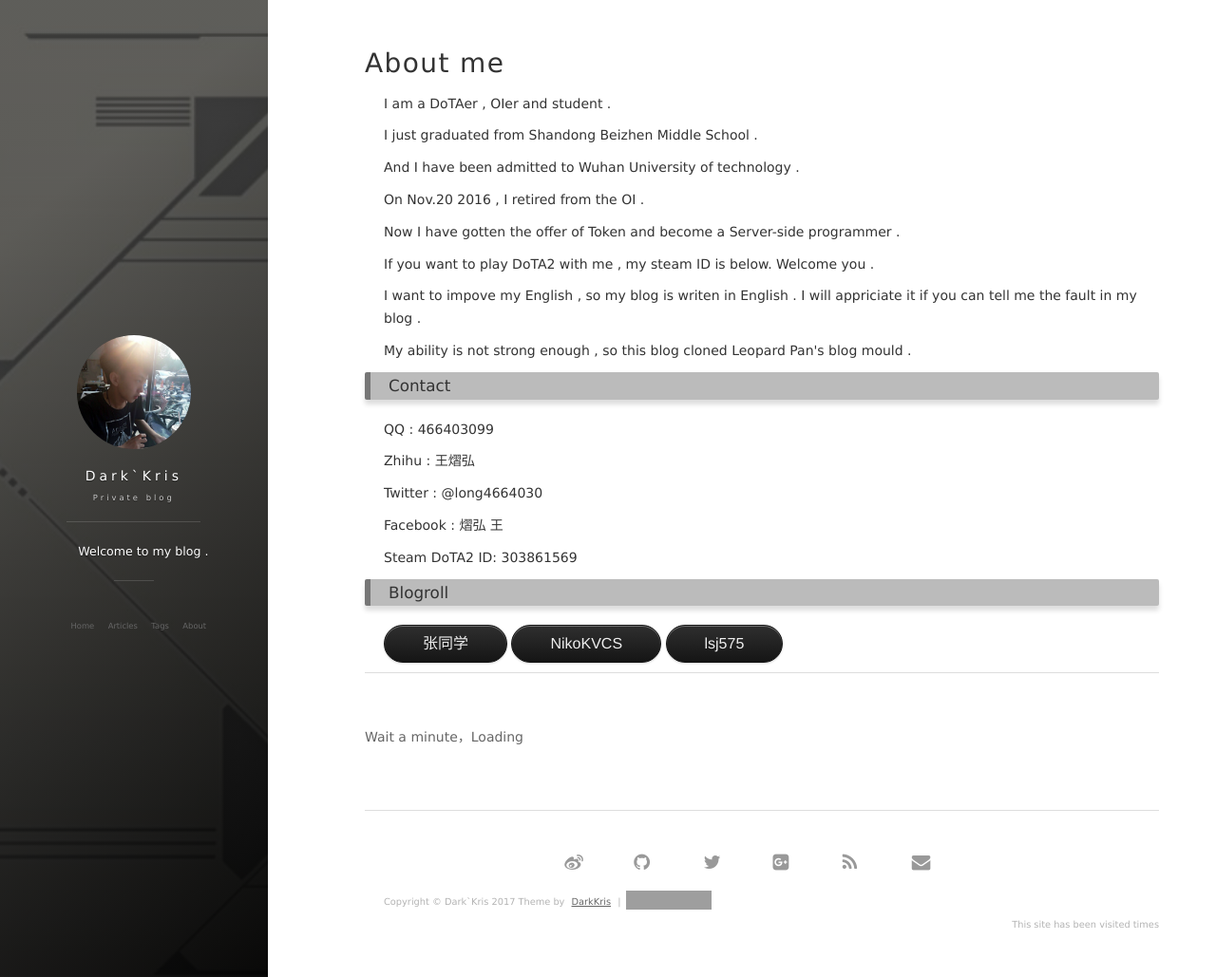
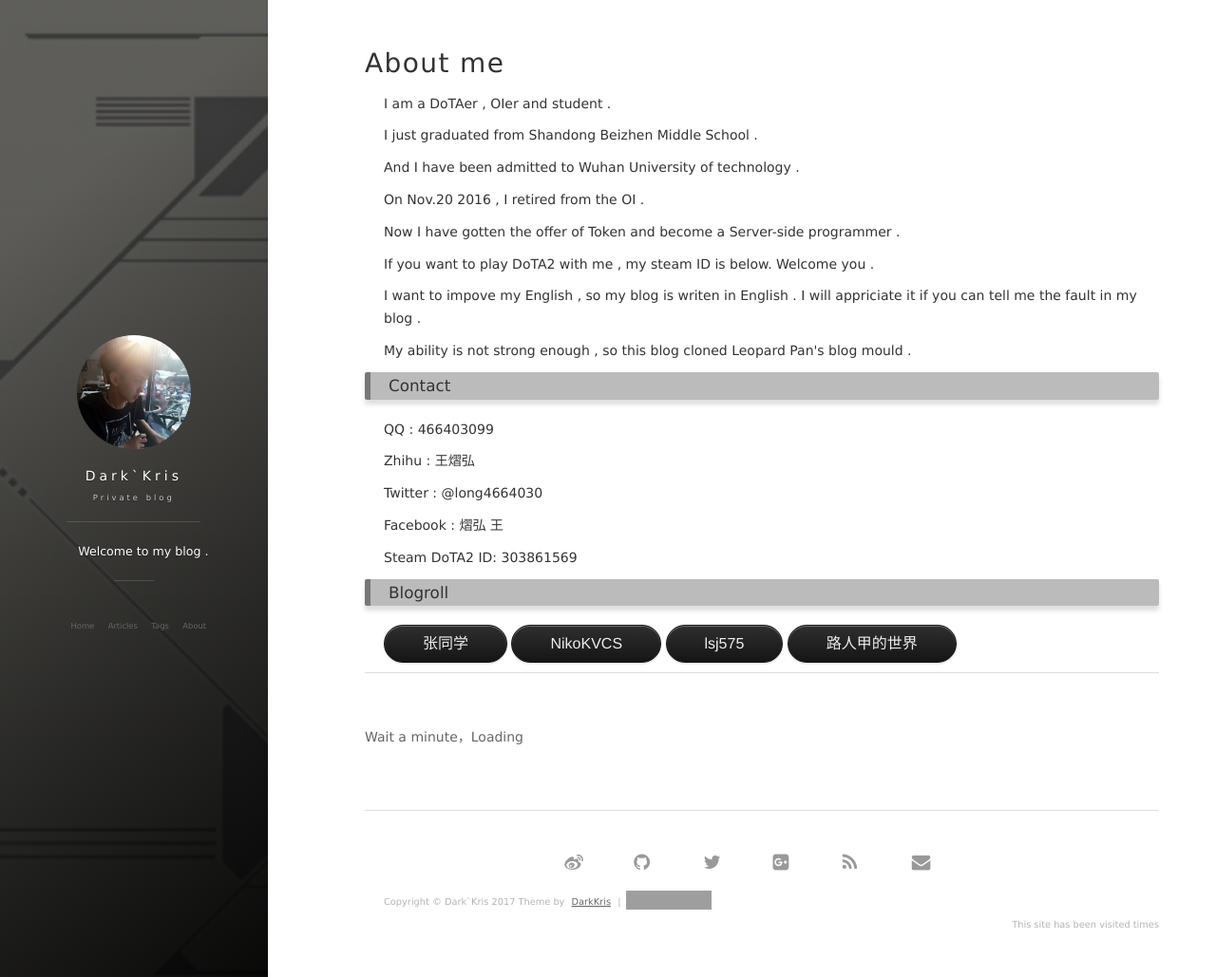
Before and after one commit to DeAntiWang/deantiwang.github.io, a Jekyll site: the page built from about.md, in a window 1280 px wide and 1029 px high. Shown: the whole window at 95% size. Built offline with Jekyll 4.4.1, drawn with Linux system fonts in a browser that asks for light colours; nearby versions of some CDN libraries; comment, search, counter and statistics services are not loaded; grey boxes are pictures that could not be loaded.

Commit message:
添加友情链接

```diff
--- a/about.md
+++ b/about.md
@@ -68,6 +68,7 @@ Steam DoTA2 ID: 303861569
 <a href="http://blog.zhangone.top/" class="button button-raised button-pill button-inverse">张同学</a>
 <a href="https://nikokvcs.github.io/" class="button button-raised button-pill button-inverse" >NikoKVCS</a>
 <a href="https://lsj575.github.io/" class="button button-raised button-pill button-inverse" >lsj575</a>
+<a href="http://untitled.pw/" class="button button-raised button-pill button-inverse" >路人甲的世界</a>
 
 <p>
 
```
